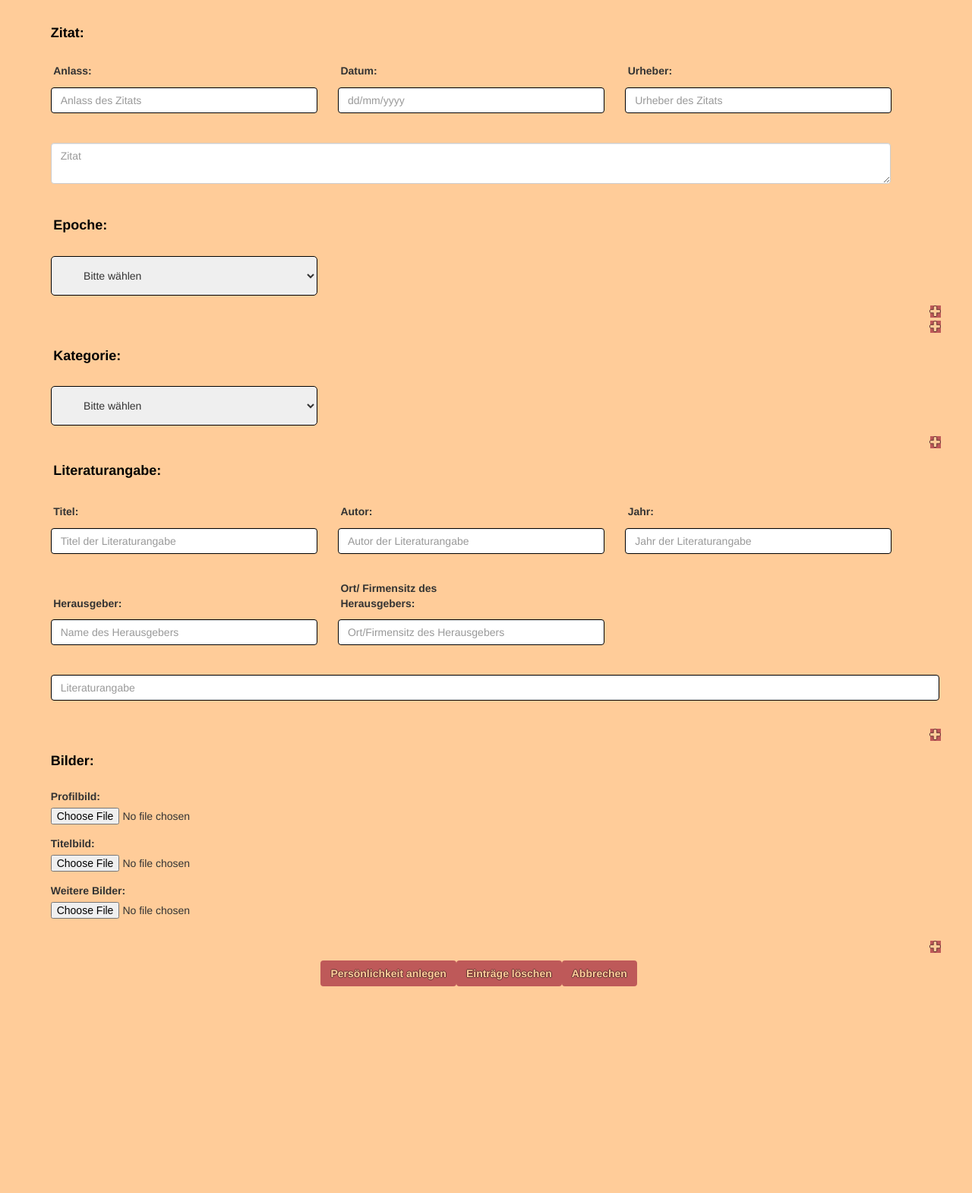
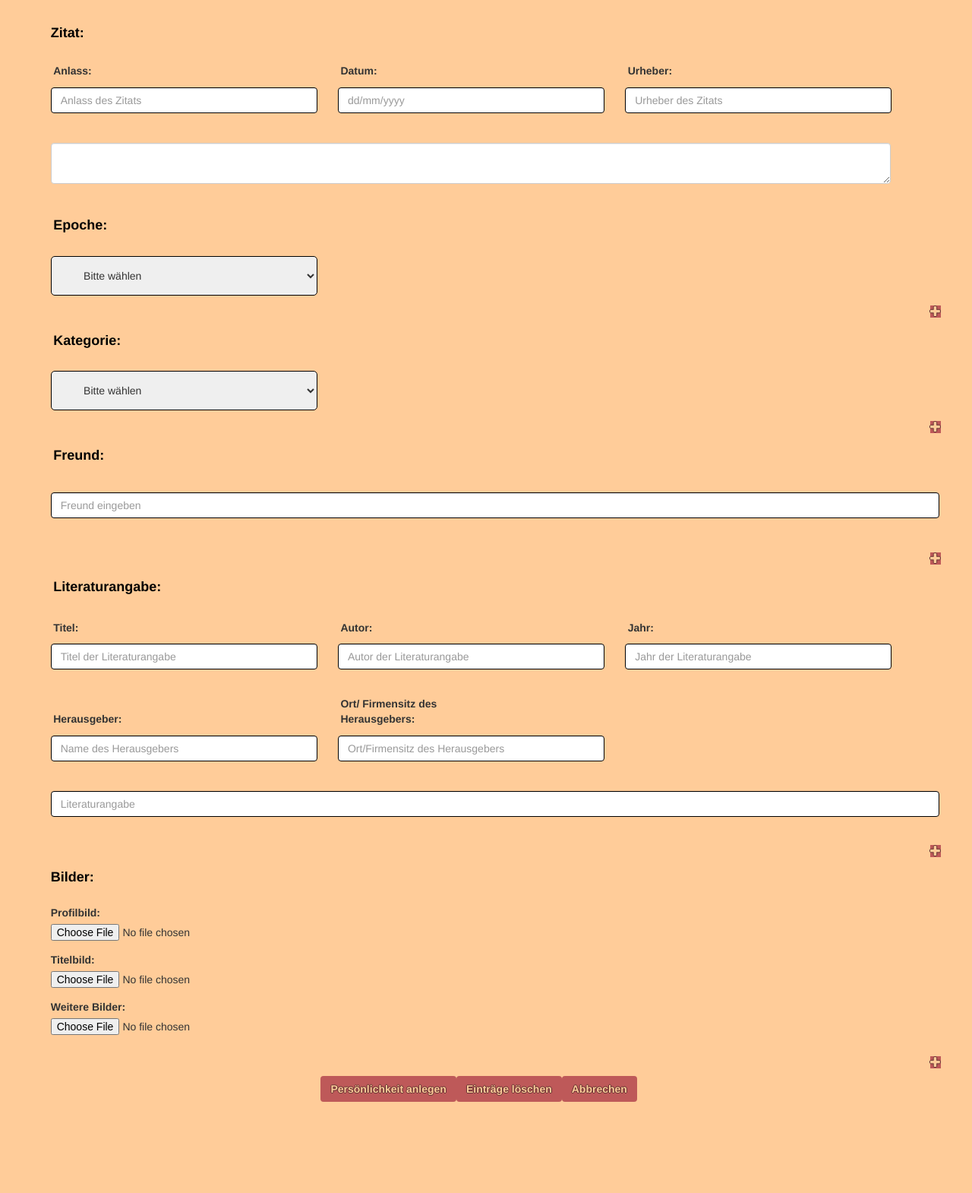
Before and after one commit to Davidmuecke/DigitalesMuseum, a PHP site: page /persoenlichkeit_anlegen.php in a window 1280 px wide; the page is wider, and only the part inside the window is pictured. Shown: the part 1140-2710 px from the top of that part at 76% size. Before the commit the page ends 2438 px from the top of that part, so only its background shows below. Run offline with PHP 8.4, Linux system fonts and the light colour scheme; the visitor is signed in with stand-in values (Sample User, id 1); some libraries are stand-ins or nearby versions.

Commit message:
freudn eingeben mit autofill

```diff
--- a/css/style.css
+++ b/css/style.css
@@ -607,3 +607,47 @@ footer{
     width: 60%;
 }
 /* Ende Literatur Ort */
+
+/*TEST Rahel*/
+/** nur style!!
+body {
+  background: #f0f0f0 url('images/bg.gif');
+  font-family: 'Helvetica Neue', Helvetica, Arial, sans-serif;
+  color: #313131;
+  font-size: 62.5%;
+  line-height: 1;
+}**/
+
+
+#searchfield { display: block; width: 100%; text-align: center; margin-bottom: 35px; }
+
+#searchfield form {
+    display: inline-block;
+    background: #eeefed;
+    padding: 0;
+    margin: 0;
+    padding: 5px;
+    border-radius: 3px;
+    margin: 5px 0 0 0;
+}
+#searchfield form .biginput {
+    width: 600px;
+    height: 40px;
+    padding: 0 10px 0 10px;
+    background-color: #fff;
+    border: 1px solid #c8c8c8;
+    border-radius: 3px;
+    color: #aeaeae;
+    font-weight:normal;
+    font-size: 1.5em;
+    -webkit-transition: all 0.2s linear;
+    -moz-transition: all 0.2s linear;
+    transition: all 0.2s linear;
+}
+#searchfield form .biginput:focus {
+    color: #858585;
+}
+.autocomplete-suggestions { border: 1px solid #999; background: #fff; cursor: default; overflow: auto; }
+.autocomplete-suggestion { padding: 10px 5px; font-size: 1.2em; white-space: nowrap; overflow: hidden; }
+.autocomplete-selected { background: #f0f0f0; }
+.autocomplete-suggestions strong { font-weight: normal; color: #3399ff; }
--- a/persoenlichkeit_anlegen.php
+++ b/persoenlichkeit_anlegen.php
@@ -5,6 +5,9 @@
     <title>Neue Persönlichkeit anlegen</title>
     <link rel="stylesheet" href="css/bootstrap-3.3.7-dist/css/bootstrap.min.css">
     <link rel="stylesheet" href="css/style.css">
+    <script type="text/javascript" src="js/jquery-1.9.1.min.js"></script>
+    <script type="text/javascript" src="js/jquery.autocomplete.min.js"></script>
+    <script type="text/javascript" src="js/currency-autocomplete.js"></script>
 </head>
 
 <body onload="mail();">
@@ -20,7 +23,7 @@
 
     <div>
 
-        <form accept-charset="UTF-8" role="form" action="persoenlichkeit_anlegen_erfolgreich.php.php" method="post" enctype='multipart/form-data'>
+        <form accept-charset="UTF-8" role="form" action="persoenlichkeit_anlegen_erfolgreich.php" method="post" enctype='multipart/form-data'>
 
             <div class="row vertical-offset-100">
                 <div class="col-md-0 col-md-offset-0">
@@ -187,8 +190,7 @@
                             <div id="urheber_input" class="form-group">
                                 <label>Urheber:</label>
                                 <input type="text" placeholder="Urheber des Zitats"
-                                       name="p_zitat_urheber" class="form-control"
-                                       required>
+                                       name="p_zitat_urheber" class="form-control">
                             </div>
                         </div>
 
@@ -227,8 +229,8 @@
                         <div class="create-text">
                             <div class="form-group">
                                 <textarea placeholder="Zitat"
-                                          name="p_zitat" class="form-control"
-                                          required></textarea>
+                                          name="p_zitat" class="form-control">
+                                </textarea>
                             </div>
                         </div>
                     </div>
@@ -254,8 +256,7 @@
 
                                     <div id="ne_input">
                                         <input type="text" placeholder="Neue Epoche eingeben"
-                                               name="neue_epoche" class="form-control"
-                                               required>
+                                               name="neue_epoche" class="form-control">
                                     </div>
                                 </div>
 
@@ -281,13 +282,8 @@
                             <a onclick="addElement('epoche','ueber_epoche')" class="btn_add"><span class="glyphicon glyphicon-plus"></span></a>
                         </div>
 
-
-
-                        <div id="add_button_person">
-                            <a onclick="addElement('epoche','ueber_epoche')" class="btn_add"><span class="glyphicon glyphicon-plus"></span></a>
                     </div>
 
-                    </div>
                     <!--Kategorie-->
                     <div>
                         <div id="ueber_kategorie">
@@ -309,8 +305,7 @@
 
                                     <div id="nk_input">
                                         <input type="text" placeholder="Neue Kategorie eingeben"
-                                               name="neue_kategorie" class="form-control"
-                                               required>
+                                               name="neue_kategorie" class="form-control">
                                     </div>
                                 </div>
 
@@ -334,6 +329,28 @@
 
                         <div id="add_button_kategorie">
                             <a onclick="addElement('kategorie','ueber_kategorie')" class="btn_add"><span class="glyphicon glyphicon-plus"></span></a>
+                        </div>
+                    </div>
+
+                    <!--Freund-->
+                    <div>
+                        <div id="ueber_freunde">
+                            <div class="create create-eight">
+                                <div class="form-group">
+                                    <label class="p_h1">Freund:</label>
+                                </div>
+                            </div>
+                            <div id="freund">
+                                <div class="create create-eight">
+                                    <div id="searchfield">
+                                        <form><input type="text" name="freund" class="form-control" placeholder="Freund eingeben" id="input_freund"></form>
+                                    </div>
+                                </div>
+                            </div>
+                        </div>
+
+                        <div id="add_button_kategorie">
+                            <a onclick="addElement('freund','ueber_freund')" class="btn_add"><span class="glyphicon glyphicon-plus"></span></a>
                         </div>
                     </div>
 
@@ -423,8 +440,6 @@
                         <a onclick="addElement('bilder','ueber_bilder')" class="btn_add"><span class="glyphicon glyphicon-plus"></span></a>
                     </div>
                 </div>
-
-                </div>
             </div>
 
             <!--Function für ADD-Button--->
@@ -447,6 +462,7 @@
 
         </form>
     </div>
+</div>
 <?php
 require("footer.php");
 ?>
--- a/persoenlichkeit_anlegen_erfolgreich.php
+++ b/persoenlichkeit_anlegen_erfolgreich.php
@@ -2,7 +2,7 @@
 <html lang="de">
 <head>
     <meta charset="UTF-8">
-    <title>Registrierung 4-Gewinnt</title>
+    <title>Anlegen erfolgreich</title>
     <link rel="stylesheet" href="css/bootstrap-3.3.7-dist/css/bootstrap.min.css">
     <link rel="stylesheet" href="css/style.css">
 </head>
@@ -46,7 +46,7 @@ require("datenbank.php");
 
         echo "<div class='container'>
                       <div class=\"alert alert-success\"
-                        <strong>Anlegen war erfolgreich!</strong> Du kannst die neue Perönlichkeit jetzt <a href='login.php'>anschauen</a>!
+                        <strong>Anlegen war erfolgreich!</strong> Du kannst die neue Perönlichkeit jetzt <a href='#'>anschauen</a>!
                       </div>
                   </div>";
 
```
Lines whose indentation alone changed are shown as unchanged.
